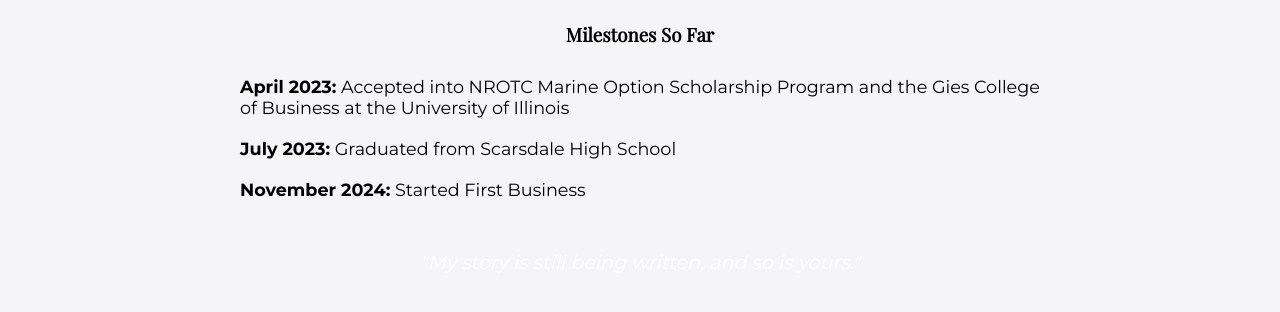
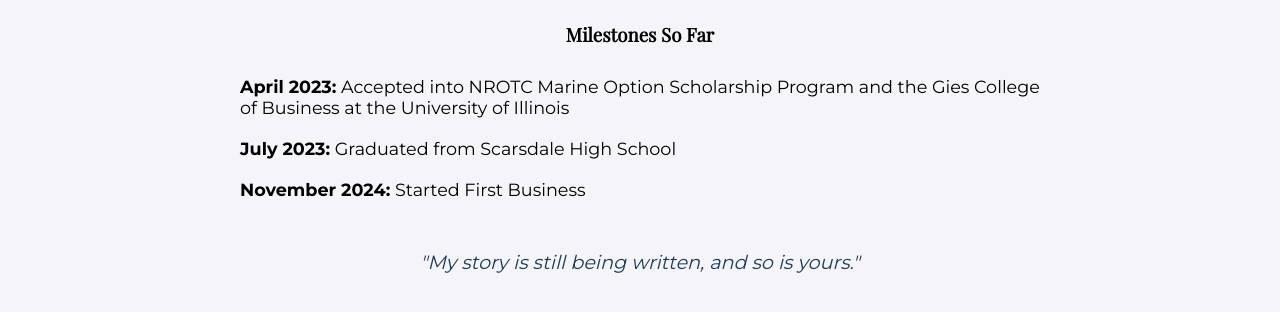
Before and after one commit to Gpeng23/Fun-Personal-Website-Project, a plain HTML site: page about-me.html in a window 1280 px wide. Shown: the part 772-1084 px from the top of the page. Drawn offline with nearby package versions, Linux system fonts and the light colour scheme.

Commit message:
Update about-me.html

```diff
--- a/about-me.html
+++ b/about-me.html
@@ -70,6 +70,9 @@
             color: white;
             font-size: 1.2rem;
         }
+        .quote-bottom {
+            color: #1e3d59; /* New dark greenish color */
+        }
     </style>
 </head>
 
@@ -105,7 +108,7 @@
             </ul>
         </div>
 
-        <p class="quote">"My story is still being written, and so is yours."</p>
+        <p class="quote quote-bottom">"My story is still being written, and so is yours."</p>
     </section>
 </body>
 
```
